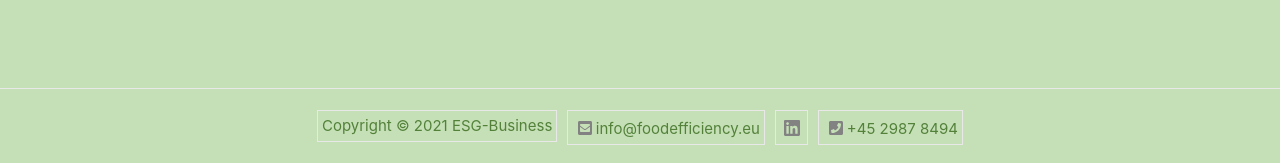
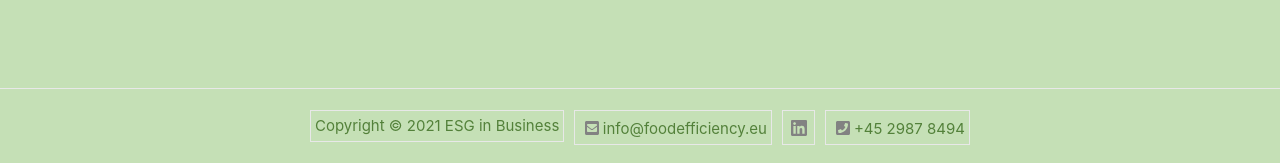
Before and after one commit to FoodEfficiency/esg-business.github.io, a Jekyll site: the page built from _da/cookies.md, in a window 1280 px wide. Shown: the part 734-897 px from the top of the page. Built offline with Jekyll 4.4.1, drawn with Linux system fonts in a browser that asks for light colours.

Commit message:
Minor text changes

```diff
--- a/_config.yml
+++ b/_config.yml
@@ -13,7 +13,7 @@
 # you will see them accessed via {{ site.title }}, {{ site.email }}, and so on.
 # You can create any custom variable you would like, and they will be accessible
 # in the templates via {{ site.myvariable }}.
-title: ESG-Business
+title: ESG in Business
 email: info@foodefficiency.eu
 description: >- # this means to ignore newlines until "baseurl:"
   ESG in Business - Your professional business partner for quality,
```
Also changed, not shown: 1 other file.
